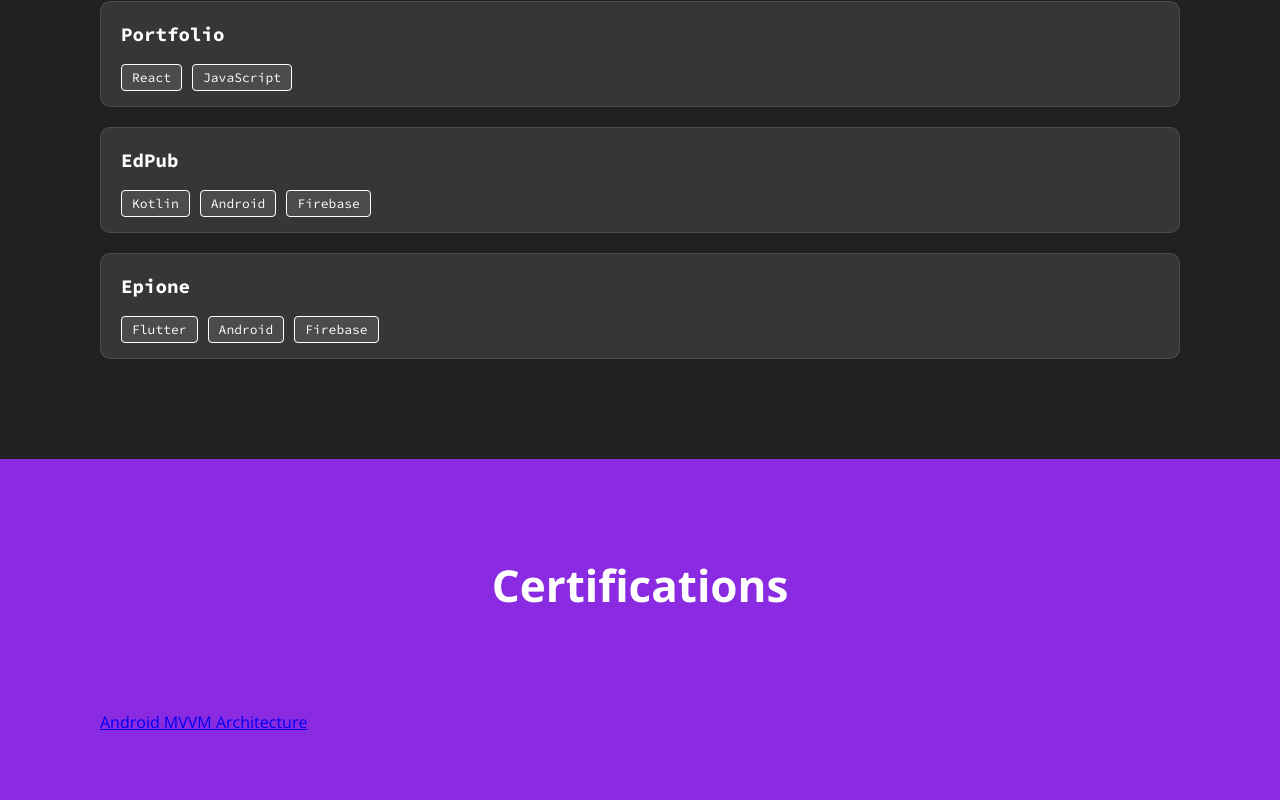
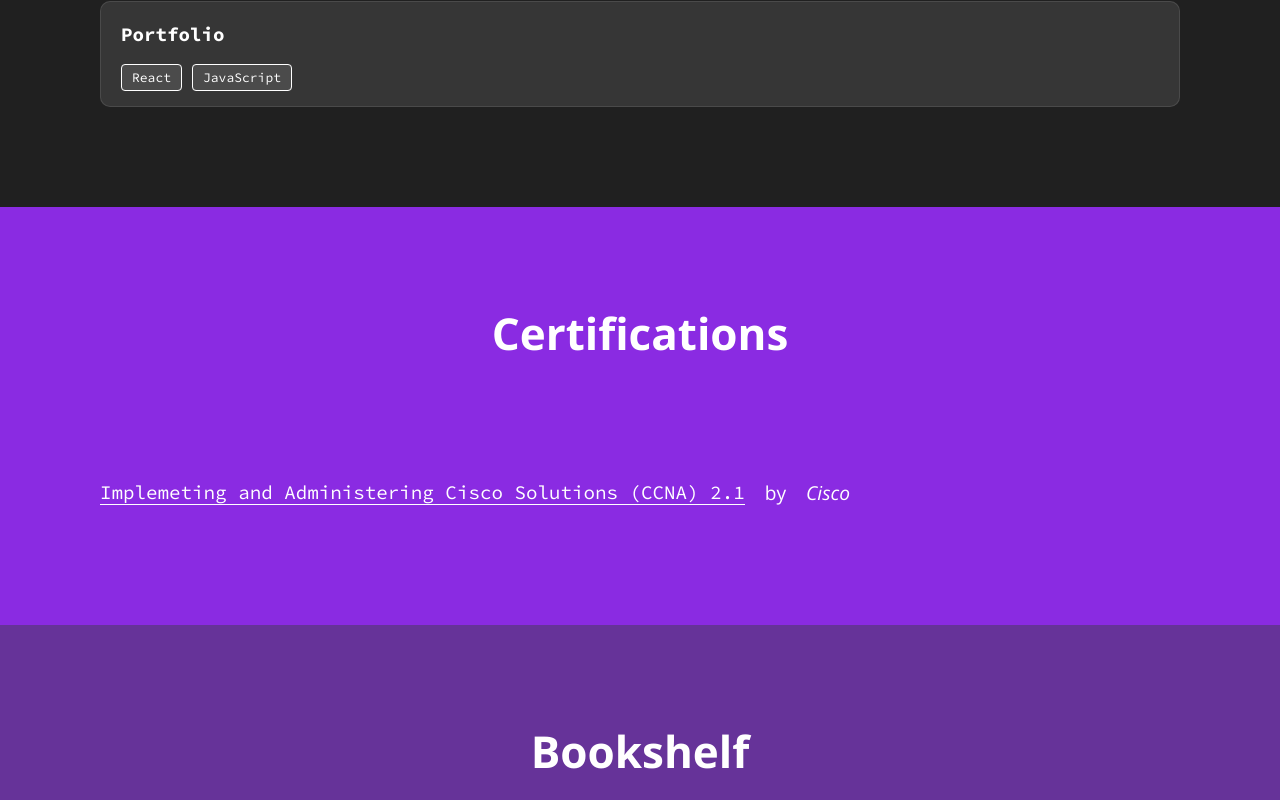
Before and after one commit to pandayed/Portfolio, a React (Create React App) app: page / in a window 1280 px wide. Shown: the part 2680-3480 px from the top of the page. Built offline with nearby package versions, Linux system fonts and the light colour scheme; no server answers; a web font is replaced by a local one.

Commit message:
Files updated.

```diff
--- a/src/BookShelf/BookShelfPage.js
+++ b/src/BookShelf/BookShelfPage.js
@@ -89,7 +89,7 @@ const ImageDisplay = ({ isbn }) => {
 export const BookShelfPage = () => {
     return (
         <div className="BookShelf">
-            <div className="SectionTitle">BookShelf</div>
+            <div className="SectionTitle">Bookshelf</div>
             <div className="BooksList">
                 {books.map((book, index) => (
                     <div key={index} className="Book">
--- a/src/Certifications/CertificationsPage.css
+++ b/src/Certifications/CertificationsPage.css
@@ -2,3 +2,24 @@
     background-color: blueviolet;
     padding: 100px;
 }
+
+.CertificateTitle{
+    text-decoration: none;
+    font-family: "Source Code Pro";
+    color: white;
+    /* font-weight: bold; */
+    border-bottom: 0.5px solid white;
+}
+
+.Certificate{
+    gap: 20px;
+    color: white;
+    font-size: 1.2rem;
+    display: flex;
+    align-items: center;
+}
+
+.CertificateSource{
+    font-style: italic;
+    /* font-weight: bold; */
+}
--- a/src/Certifications/CertificationsPage.js
+++ b/src/Certifications/CertificationsPage.js
@@ -2,20 +2,31 @@ import React from "react";
 import './CertificationsPage.css';
 
 const certificates = [
+    // {
+    //     title: "Android MVVM Architecture",
+    //     completionDate: new Date("2023-07-01"),
+    //     url: "https://drive.google.com/file/d/1pQNy6gR5VTu_r6dXZ-tG4m7PTX3mU3z1/view?usp=drive_link",
+    //     source: "Udemy",
+    // },
     {
-        title: "Android MVVM Architecture",
-        url: "https://drive.google.com/file/d/1pQNy6gR5VTu_r6dXZ-tG4m7PTX3mU3z1/view?usp=drive_link",
-        source: "Udemy"
+        title: "Implemeting and Administering Cisco Solutions (CCNA) 2.1",
+        completionDate: new Date("2024-08-23"),
+        url: "https://drive.google.com/file/d/1C1f-FtQ8rAtAW_GF7t_BqsqEXCYgGlnU/view?usp=drive_link",
+        source: "Cisco"
     }
+
 ]
 
 const certificateDisplay = (certificate) => {
     return (
-        <div className="CertificateCard" key={certificate.url}>
-            <a href={certificate.url} target="_blank">
-                {certificate.title}
-            </a>
-        </div>
+            <div className="Certificate">
+                <a href={certificate.url} target="_blank" className="CertificateTitle">
+                    {certificate.title}
+                </a>
+                <p>by</p>
+                <p className="CertificateSource">{certificate.source}</p>
+            </div>
+
     );
 }
 
--- a/src/Projects/ProjectsPage.js
+++ b/src/Projects/ProjectsPage.js
@@ -11,24 +11,24 @@ const Projects = [
             "JavaScript"
         ]
     },
-    {
-        title: "EdPub",
-        url: "https://www.linkedin.com/in/pandayed/",
-        technologies: [
-            "Kotlin",
-            "Android",
-            "Firebase"
-        ]
-    },
-    {
-        title: "Epione",
-        url: "",
-        technologies: [
-            "Flutter",
-            "Android",
-            "Firebase"
-        ]
-    }
+    // {
+    //     title: "EdPub",
+    //     url: "https://www.linkedin.com/in/pandayed/",
+    //     technologies: [
+    //         "Kotlin",
+    //         "Android",
+    //         "Firebase"
+    //     ]
+    // },
+    // {
+    //     title: "Epione",
+    //     url: "",
+    //     technologies: [
+    //         "Flutter",
+    //         "Android",
+    //         "Firebase"
+    //     ]
+    // }
 ]
 
 const Project = (props) => {
```
Also changed, not shown: src/Model/Experience.js (+6 -4 lines), src/assets/common-icons/github-logo.svg (renamed from src/logo.svg), src/assets/company_logos/ic_default-company-logo.png (added).
